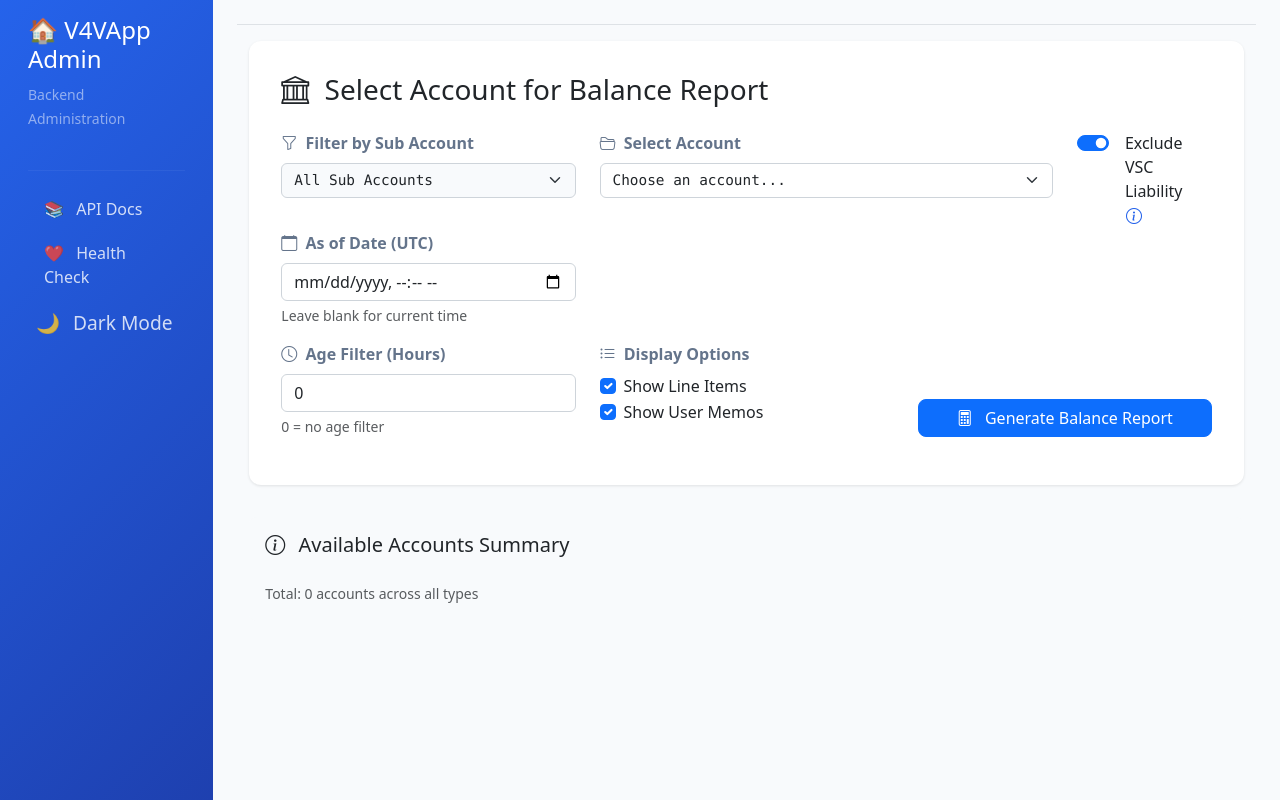
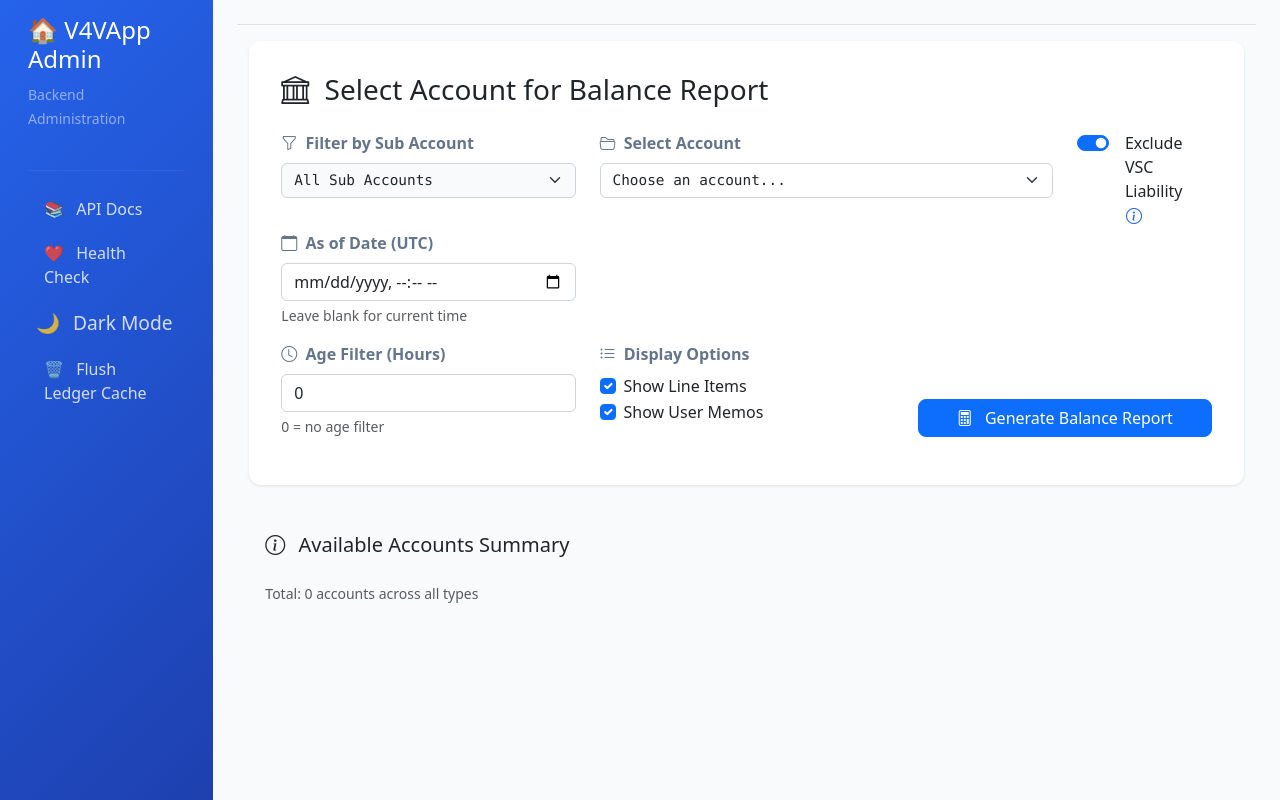
Before and after one commit to brianoflondon/v4vapp-backend-v2, a Python web app: template src/v4vapp_backend_v2/admin/templates/accounts/accounts.html in a window 1280 px wide. Run offline with Jinja, Linux system fonts and the light colour scheme; the template is opened without the code that fills it, so the values that code supplies are empty.

Commit message:
feat: add ledger cache flush functionality and corresponding tests
Signed-off-by: Brian of London (home imac) <brian@v4v.app>

```diff
--- a/src/v4vapp_backend_v2/admin/templates/base.html
+++ b/src/v4vapp_backend_v2/admin/templates/base.html
@@ -20,7 +20,13 @@
     <style>
         /* the global `sidebar_color` is injected by AdminApp */
         .sidebar {
-            background: {{ sidebar_color }} !important;
+            background: {
+                    {
+                    sidebar_color
+                }
+            }
+
+            !important;
         }
     </style>
 
@@ -75,6 +81,13 @@
                                 title="Toggle dark/light mode">
                                 <span class="me-2" id="theme-icon">🌙</span>
                                 <span id="theme-text">Dark Mode</span>
+                            </button>
+                        </li>
+                        <li class="nav-item">
+                            <button class="nav-link w-100 text-start" onclick="flushLedgerCache()"
+                                title="Invalidate ledger balance cache">
+                                <span class="me-2">🗑️</span>
+                                Flush Ledger Cache
                             </button>
                         </li>
                     </ul>
@@ -332,6 +345,34 @@
             });
         }, 5000);
 
+        // Simple helper to display a temporary alert message
+        function showAlert(message, type = 'success') {
+            var alertHtml = '<div class="alert alert-' + type + ' alert-dismissible fade show" role="alert">'
+                + message
+                + '<button type="button" class="btn-close" data-bs-dismiss="alert"></button>'
+                + '</div>';
+            var container = document.querySelector('.main-content');
+            if (container) {
+                container.insertAdjacentHTML('afterbegin', alertHtml);
+            }
+        }
+
+        // Flush ledger cache via admin endpoint
+        function flushLedgerCache() {
+            fetch('/admin/ledger-cache/flush', { method: 'POST' })
+                .then(function (resp) { return resp.json(); })
+                .then(function (data) {
+                    if (data.success) {
+                        showAlert('Ledger cache flushed (generation ' + data.generation + ')');
+                    } else {
+                        showAlert('Cache flush failed', 'danger');
+                    }
+                })
+                .catch(function (err) {
+                    showAlert('Cache flush error: ' + err, 'danger');
+                });
+        }
+
         // Form validation helper
         function validateForm(formId) {
             var form = document.getElementById(formId);
```
Also changed, not shown: tests/admin_interface/test_admin_interface.py (+29 -0 lines), src/v4vapp_backend_v2/admin/README.md.
